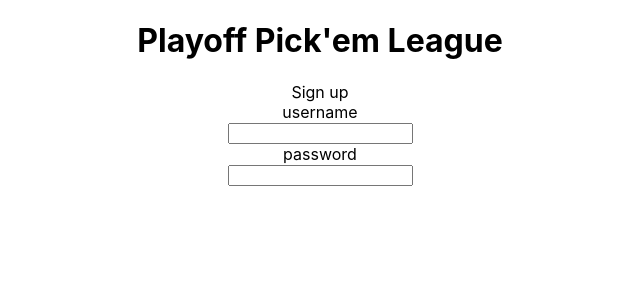
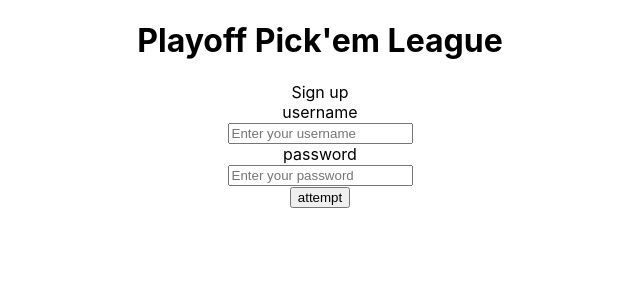
Before and after one commit to Playoff-PickEm-Project/playoff-pickem-frontend, a React (Create React App) app: page / in a window 1280 px wide. Shown: the top 300 px of the page, without its empty margins (320-960 px from the left). Built offline with nearby package versions, Linux system fonts and the light colour scheme.

Commit message:
idk wtf is going on but something kinda works

```diff
--- a/package.json
+++ b/package.json
@@ -6,6 +6,7 @@
     "cra-template": "1.2.0",
     "react": "^19.0.0",
     "react-dom": "^19.0.0",
+    "react-router-dom": "^7.0.2",
     "react-scripts": "5.0.1",
     "web-vitals": "^4.2.4"
   },
--- a/src/App.js
+++ b/src/App.js
@@ -1,12 +1,20 @@
 import logo from './logo.svg';
 import './App.css';
 import LoginPage from './Components/LoginPage/LoginPage'
+import { useState } from 'react';
+import { BrowserRouter as Router, Route, Routes } from 'react-router-dom';
 
 function App() {
+  const [authorized, setAuthorized] = useState(false);
+
+  // {authenticated && <Route path="/authorizedContent" element={<AuthContent/>} />}
+
   return (
     <div className="App">
-      <h1>Playoff Pick'em League</h1>
-      <LoginPage/>
+      <Routes>
+        <Route path="/" element={<LoginPage />} />
+
+      </Routes>
     </div>
   );
 }
--- a/src/Components/LoginPage/LoginPage.js
+++ b/src/Components/LoginPage/LoginPage.js
@@ -1,21 +1,73 @@
-import React from "react";
+import React, { useState } from "react";
 
-const Header = () => {
+const LoginPage = () => {
+  const [usernameValue, setUsername] = useState("");
+  const [passwordValue, setPassword] = useState("");
+
+  const handleLogin = () => {
+    async function login() {
+      const data = {
+        username: usernameValue,
+        password: passwordValue
+      }
+
+      try {
+        const response = await fetch("http://127.0.0.1:5000/login", {
+          method: "POST",
+          headers: {
+            "Content-Type": "application/json",
+          },
+          body: JSON.stringify(data),
+        });
+
+        if (response.ok) {
+          alert("login successful?");
+        }
+        else {
+          alert("failed login");
+        }
+      }
+      catch (error) {
+        console.log("something went wrong", error);
+      }
+    }
+
+    login();
+  };
+
+
   return (
     <div className="header">
+      <h1>Playoff Pick'em League</h1>
       <div className="text">Sign up</div>
+
       <div className="inputFields">
         <div className="input">
           <div className="text">username</div>
-          <input type="text" />
+          <input
+            type="text"
+            id="username"
+            value={usernameValue}
+            onChange={(e) => setUsername(e.target.value)}
+            placeholder="Enter your username"
+            />
         </div>
         <div className="input">
           <div className="text">password</div>
-          <input type="text" />
+          <input
+            type="password"
+            id="password"
+            value={passwordValue}
+            onChange={(e) => setPassword(e.target.value)}
+            placeholder="Enter your password"/>
         </div>
+
+        <button onClick={handleLogin}>
+          attempt
+        </button>
       </div>
     </div>
   );
 };
 
-export default Header;
+export default LoginPage;
--- a/src/index.js
+++ b/src/index.js
@@ -3,12 +3,13 @@ import ReactDOM from 'react-dom/client';
 import './index.css';
 import App from './App';
 import reportWebVitals from './reportWebVitals';
+import { BrowserRouter as Router } from 'react-router-dom';
 
 const root = ReactDOM.createRoot(document.getElementById('root'));
 root.render(
-  <React.StrictMode>
+  <Router>
     <App />
-  </React.StrictMode>
+  </Router>
 );
 
 // If you want to start measuring performance in your app, pass a function
```
Also changed, not shown: 1 other file (tests, documents, lock files or other folders).
